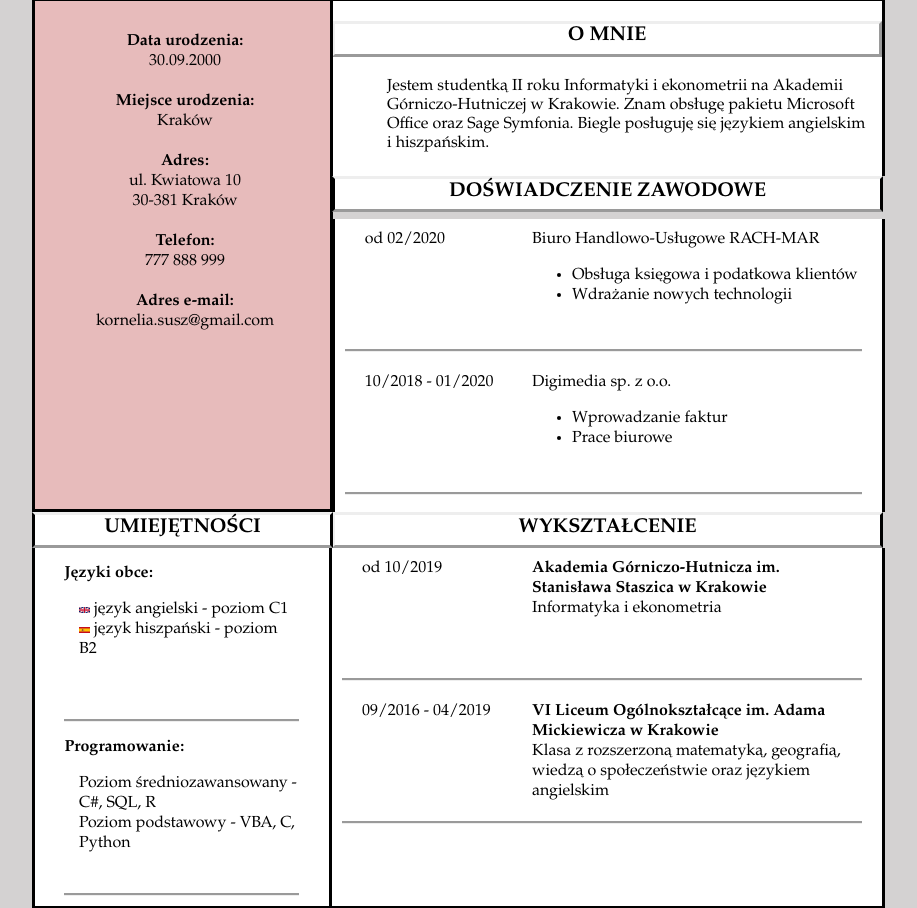
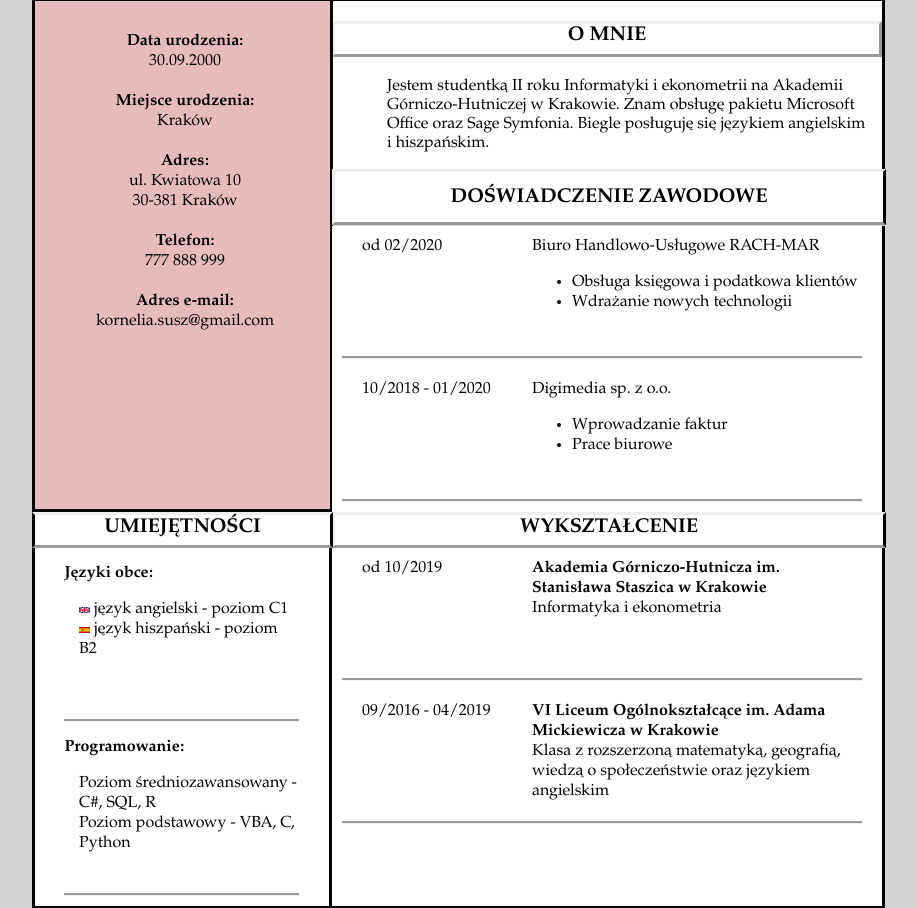
Before and after one commit to korneliasusz/korneliasusz.github.io, a PHP site: page / in a window 1280 px wide. Shown: the part 365-1273 px from the top of the page, without its empty margins (208-1125 px from the left). Run offline with PHP 8.4, Linux system fonts and the light colour scheme.

Commit message:
CV files

```diff
--- a/index.html
+++ b/index.html
@@ -3,6 +3,7 @@
     <head>
         <meta charset="UTF-8">
         <title>Curriculum vitae</title>
+        <link rel="icon" href="cv.png">
         <link rel="stylesheet" href="style.css">
     </head>
 
--- a/style.css
+++ b/style.css
@@ -5,8 +5,8 @@ body {
 
 .image1 {
     width: 50%;
-    height: auto;
     border-radius: 50%;
+    line-height: 20px;
 }
 
 .image2 {
@@ -87,12 +87,12 @@ body {
     font-family: 'Book Antiqua';
     font-size: 20px;
     text-align: center;
-    height: 30px;
+    height: 50px;
+    line-height: 50px;
     background-color: white;
     text-transform: uppercase;
     border-style: outset;
-    width: 545px;
-    border-left: solid black;
+    width: 548px;
     border-right: solid;
 }
 
@@ -104,7 +104,6 @@ body {
     text-align: left;
     font-family: 'Book Antiqua';
     background-color: white;
-    border-left: solid black;
 }
 
 .four {
@@ -155,7 +154,7 @@ body {
     background-color: white;
     text-transform: uppercase;
     border-style: outset;
-    width: 545px;
+    width: 548px;
     border-right: solid;
 }
 
```
Also changed, not shown: cv.png (added).
